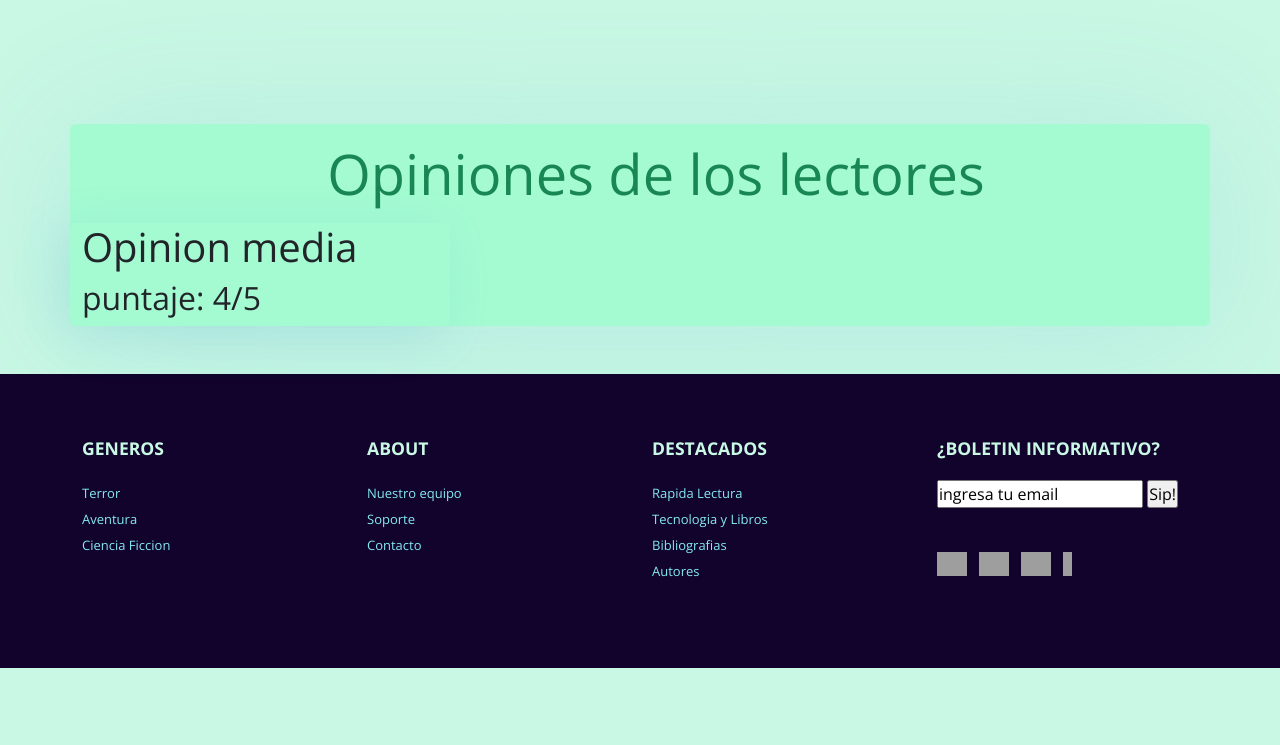
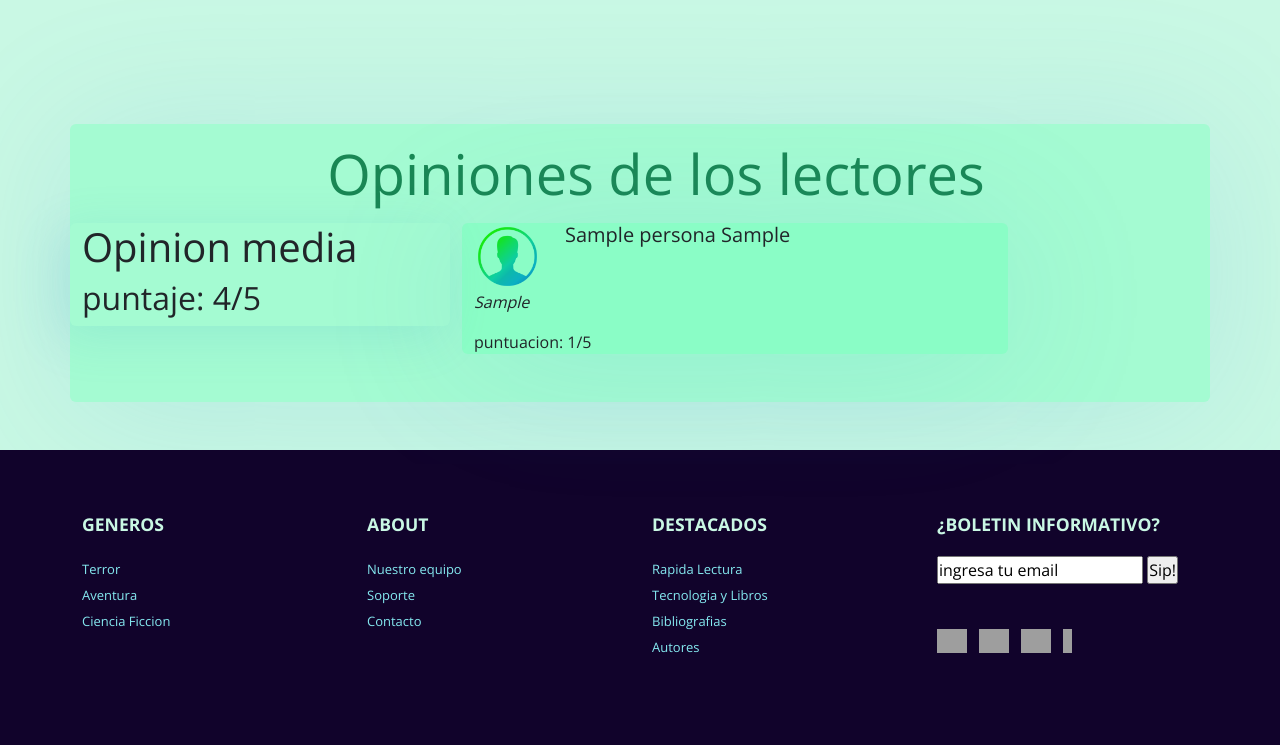
Before and after one commit to fsarvi/biblioteca_virtual, a Django app: page /sinopsis/1/ in a window 1280 px wide. Shown: the part 1061-1806 px from the top of the page. Before the commit the page ends 1729 px from the top, so only its background shows below. Run offline with Django 3.2, Linux system fonts and the light colour scheme; tables that the repository leaves empty hold one stand-in row (values such as "Sample post"); grey boxes are pictures that could not be loaded.

Commit message:
cambio en templates opiniones para mostrar comentarios

```diff
--- a/Templates/layouts/partials/opiniones.html
+++ b/Templates/layouts/partials/opiniones.html
@@ -8,14 +8,14 @@
         </div>
         <div class="col-md-6">
 
-            {% for usuario in usuarios %}
+            {% for comentario in comentarios %}
                 <div class="container mb-5 sombra-lg rounded bg-translucido">
                     <div class="row">
                         <img class="col-2" src="{% static '/img/sinopsis/users.png' %}" alt="">
-                        <h5 class="col-10">{{usuario.nombre}}</h5>
+                        <h5 class="col-10">{{comentario.usuario.persona.nombre}} {{comentario.usuario.persona.apellido}}</h5>
                     </div>
-                    <p><em>{{usuario.critica}}</em></p>
-                    <span>puntuacion: {{usuario.puntuacion}}/5</span>
+                    <p><em>{{comentario.comentario}}</em></p>
+                    <span>puntuacion: {{comentario.puntuacion}}/5</span>
                 </div>
             {% endfor %}
         </div>
--- a/biblioteca_virtual/views.py
+++ b/biblioteca_virtual/views.py
@@ -58,8 +58,9 @@ def sinopsis(request, id):
     libros_relacionados = Libro.objects.all().values() #cambiar por relacionados por género
 
     libro_seleccionado = Libro.objects.get(id=id)
-    comentarios = Comentario.objects.get(libro_id=id)
+    comentarios = Comentario.objects.filter(libro_id=id)
     generos = libro_seleccionado.genero.all()
+
     libros_y_usuarios = {"comentarios": comentarios,
                            "relacionados": libros_relacionados, "libro_seleccionado": libro_seleccionado, "generos": generos}
 
```
